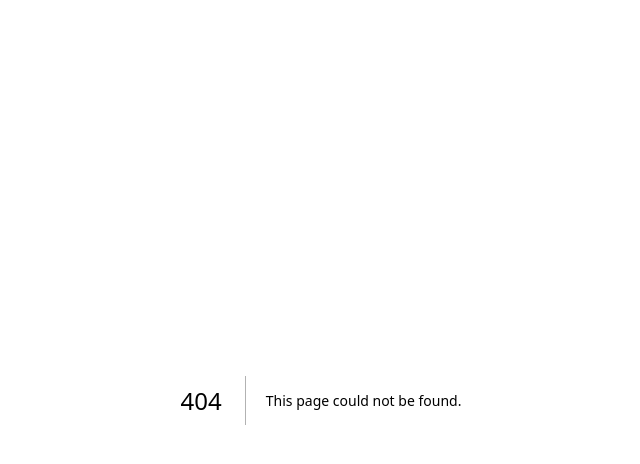
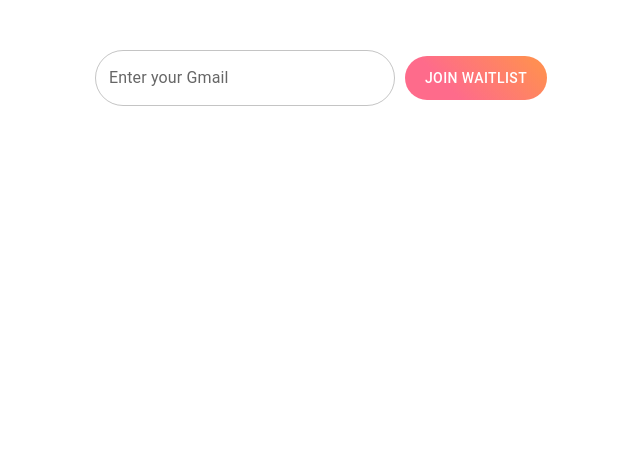
Before and after one commit to syedtaha22/ai-flashcards, a Next.js app: page /waitlist in a window 1280 px wide. Before the commit this address had no page. Shown: the top 464 px of the page, without its empty margins (319-959 px from the left). Built offline with nearby package versions, Linux system fonts and the light colour scheme; no server answers.

Commit message:
added waitlist elements

```diff
--- /dev/null
+++ b/app/waitlist/page.js
@@ -0,0 +1,72 @@
+"use client";
+import { useState } from "react";
+import { collection, doc, getDoc, setDoc } from "firebase/firestore";
+import { firestore } from "@/firebase";
+import { TextField, Button, Box, Typography } from "@mui/material";
+import { styled } from '@mui/system';
+
+// Styled Button with Gradient and Rounded Corners
+const GradientButton = styled(Button)({
+  background: "linear-gradient(45deg, #FE6B8B 30%, #FF8E53 90%)",
+  color: "white",
+  padding: "10px 20px",
+  borderRadius: "50px",
+  marginLeft: "10px",
+});
+
+// Styled TextField with Rounded Corners
+const RoundedTextField = styled(TextField)({
+  '& .MuiOutlinedInput-root': {
+    borderRadius: '50px',
+  },
+});
+
+export default function WaitlistPage() {
+  const [email, setEmail] = useState("");
+  const [error, setError] = useState("");
+
+  const handleJoinWaitlist = async () => {
+    setError(""); // Clear any previous errors
+
+    if (!/^[\w.-]+@gmail\.com$/.test(email)) {
+      setError("Please enter a valid Gmail address.");
+      return;
+    }
+
+    const docRef = doc(firestore, "waitlist-flash-ai", "gmails");
+    const docSnap = await getDoc(docRef);
+
+    if (docSnap.exists()) {
+      const data = docSnap.data();
+      const updatedEmails = [...data.gmails, email];
+      await setDoc(docRef, { gmails: updatedEmails });
+    } else {
+      await setDoc(docRef, { gmails: [email] });
+    }
+
+    setError("You have successfully joined the waitlist!");
+    setEmail("");
+  };
+
+  return (
+    <Box sx={{ display: 'flex', flexDirection: 'column', alignItems: 'center', marginTop: '50px' }}>
+      <Box sx={{ display: 'flex', flexDirection: 'row', alignItems: 'center' }}>
+        <RoundedTextField
+          label="Enter your Gmail"
+          variant="outlined"
+          value={email}
+          onChange={(e) => setEmail(e.target.value)}
+          sx={{ width: '300px' }}
+        />
+        <GradientButton onClick={handleJoinWaitlist}>
+          Join Waitlist
+        </GradientButton>
+      </Box>
+      {error && (
+        <Typography color="error" sx={{ marginTop: '10px' }}>
+          {error}
+        </Typography>
+      )}
+    </Box>
+  );
+}
```
